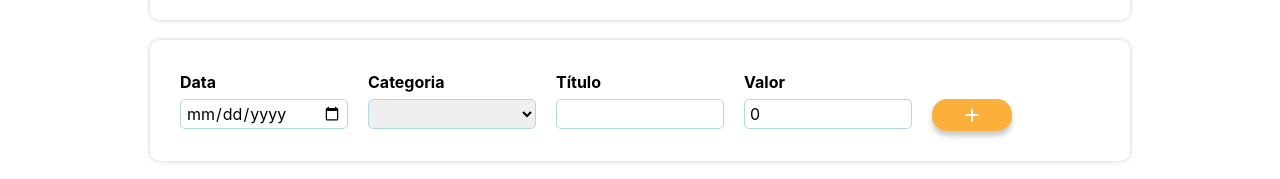
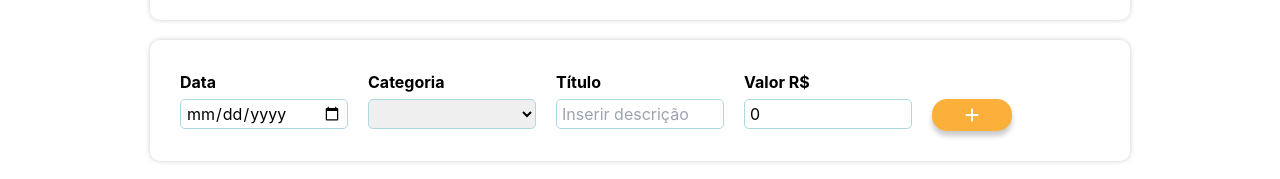
Before and after one commit to juniorbell/BellFinance, a React (Create React App) app: page / in a window 1280 px wide. Shown: the part 183-362 px from the top of the page. Built offline with nearby package versions, Linux system fonts and the light colour scheme.

Commit message:
UpDate Mask

```diff
--- a/src/components/InputArea/index.tsx
+++ b/src/components/InputArea/index.tsx
@@ -27,7 +27,7 @@ export const InputArea = ({ onAdd }: Props) => {
             errors.push('Data inválida! Selecionar uma nova existente');
         }
         if (!categoryKeys.includes(categoryField)) {
-            errors.push('Categoria inválida! Selecionar uma nova existente');
+            errors.push('Insita uma categoria para prosseguir.');
         }
         if (titleField === '') {
             errors.push('Título vazio! Insira uma breve descrição');
@@ -68,17 +68,18 @@ export const InputArea = ({ onAdd }: Props) => {
                     <>
                         <option></option>
                         {categoryKeys.map((key, index) => (
-                            <option key={index} value={key}>{categories[key].title}</option>
+                            <option key={index} placeholder='
+                            Selecionar categoria' value={key}>{categories[key].title}</option>
                         ))}
                     </>
                 </C.Select>
             </C.InputLabel>
             <C.InputLabel>
                 <C.InputTitle>Título</C.InputTitle>
-                <C.Input type="text" value={titleField} onChange={e => setTitleField(e.target.value)} />
+                <C.Input type="text" value={titleField} placeholder='Inserir descrição' onChange={e => setTitleField(e.target.value)} />
             </C.InputLabel>
             <C.InputLabel>
-                <C.InputTitle>Valor
+                <C.InputTitle>Valor R$
                 </C.InputTitle>
                 <C.Input type="number" value={valueField} prefix={'R$'} onChange={e => setValueField(parseFloat(e.target.value))} />
             </C.InputLabel>
--- a/src/components/TableArea/index.tsx
+++ b/src/components/TableArea/index.tsx
@@ -12,7 +12,10 @@ export const TableArea = ({ list }: Props) => {
                     <C.TableHeadColumn width={100}>Data</C.TableHeadColumn>
                     <C.TableHeadColumn width={130}>Categoria</C.TableHeadColumn>
                     <C.TableHeadColumn>Título</C.TableHeadColumn>
-                    <C.TableHeadColumn width={150}>Valor</C.TableHeadColumn>
+                    <C.TableHeadColumn width={150}>Valor
+
+
+                    </C.TableHeadColumn>
                 </tr>
             </thead>
             <tbody>
--- a/src/data/categories.ts
+++ b/src/data/categories.ts
@@ -3,5 +3,7 @@ import { Category } from '../types/Category';
 export const categories: Category = {
     Alimentação: { title: 'Alimentação', color: 'blue', expense: true },
     Aluguel: { title: 'Aluguel', color: 'red', expense: true },
-    Salario: { title: 'Salário', color: 'green', expense: false }
+    Salario: { title: 'Salário', color: 'green', expense: false },
+    Outros: { title: 'Outros', color: 'yellow', expense: true },
+
 }
--- a/src/data/items.ts
+++ b/src/data/items.ts
@@ -1,7 +1,7 @@
 import { Item } from '../types/Item';
 
 export const items: Item[] = [
-    { date: new Date(2023, 9, 6), category: 'Alimentacao', title: 'McDonalds', value: 32.12 },
+    { date: new Date(2023, 9, 15), category: 'Alimentacao', title: 'McDonalds', value: 32.12 },
     { date: new Date(2023, 9, 15), category: 'Alimentacao', title: 'Burger King', value: 28 },
     { date: new Date(2023, 9, 16), category: 'Aluguel', title: 'Aluguel Apt', value: 2300 },
     { date: new Date(2023, 10, 18), category: 'Salário', title: 'Salário ACME', value: 4500 },
--- /dev/null
+++ b/src/functions/mask.ts
@@ -0,0 +1,3 @@
+export const convertNumberToMoney = (value: number): string => {
+    return value.toLocaleString('pt-br', { style: 'currency', currency: 'BRL' });
+};
```
